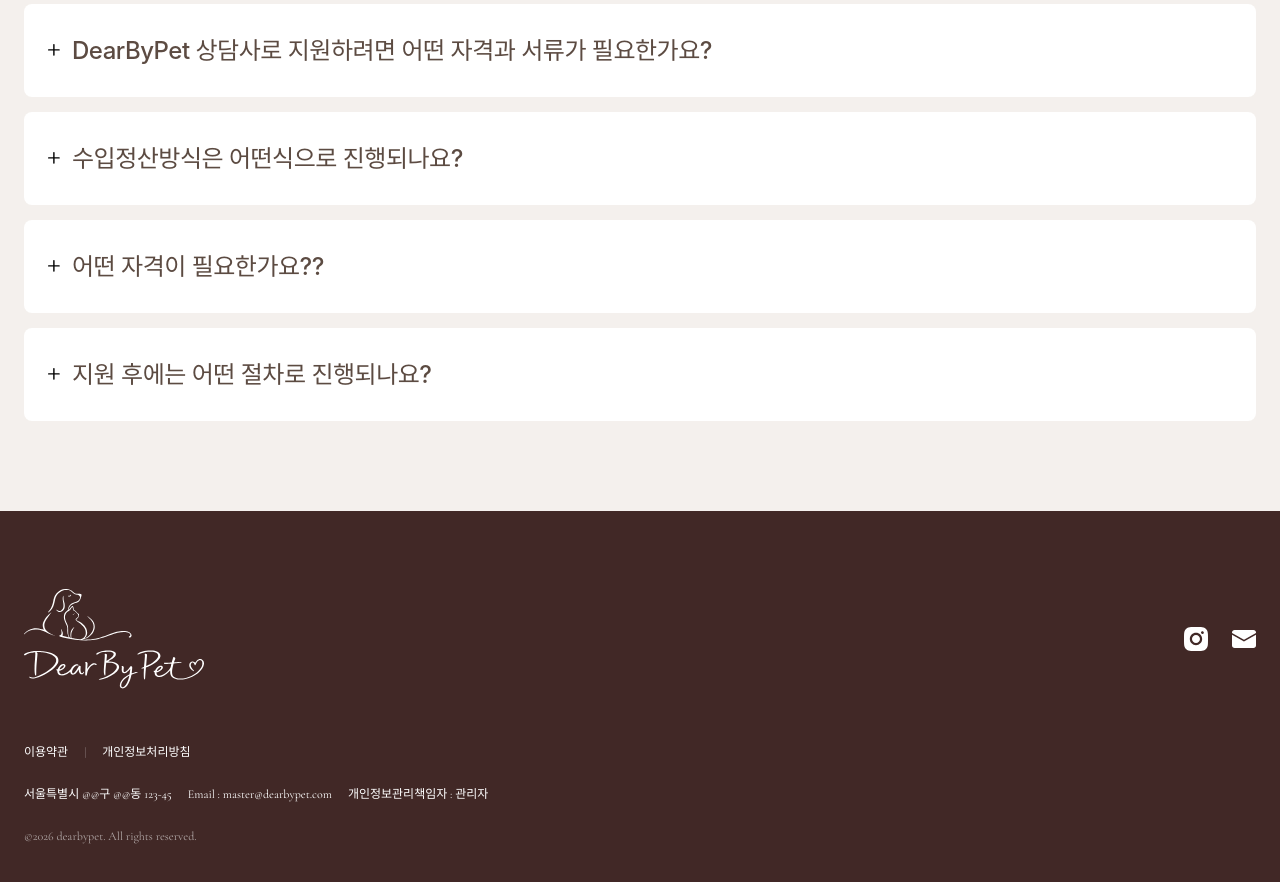
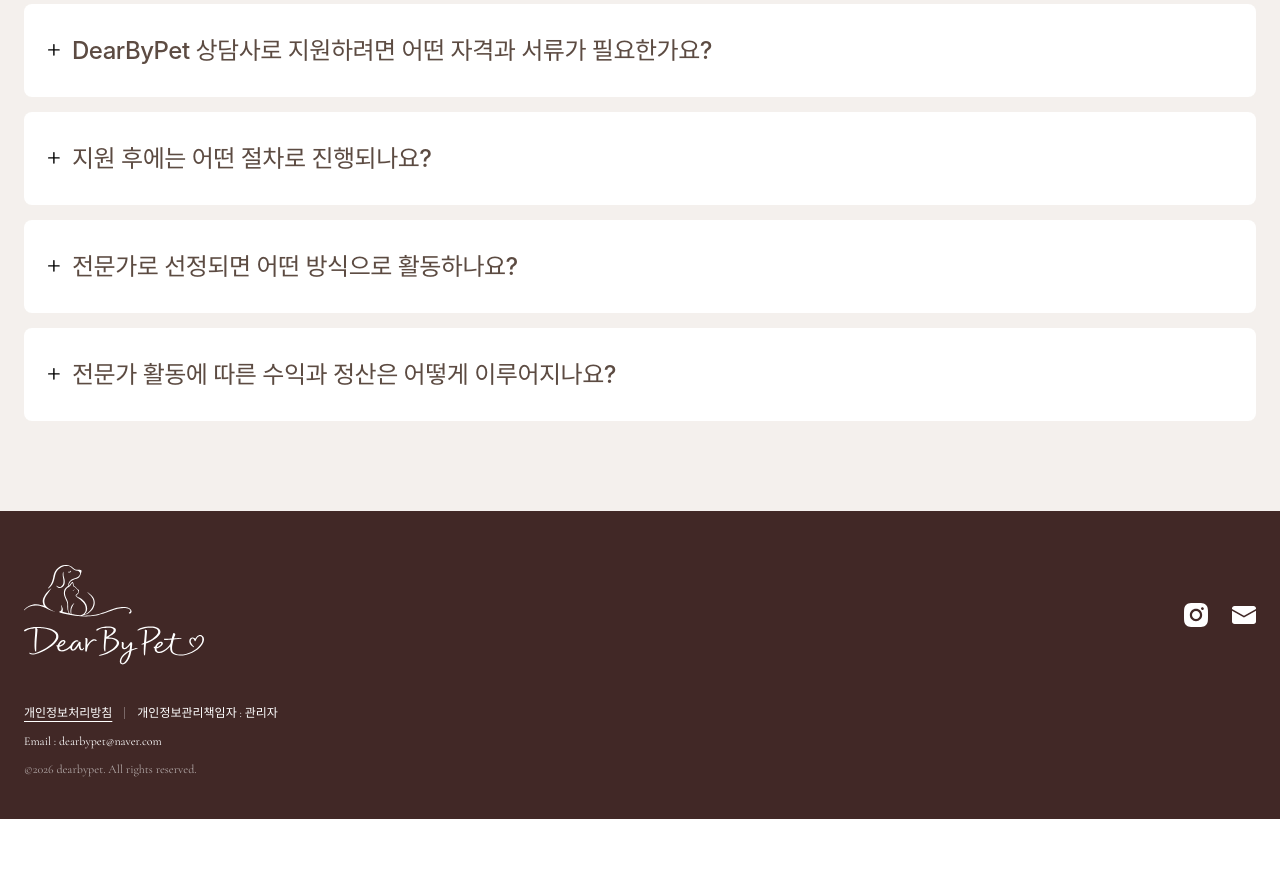
Before and after one commit to designaney-cpu/dearbypet, a Next.js app: page /expert in a window 1280 px wide. Shown: the part 3640-4522 px from the top of the page. After the commit the page ends 4459 px from the top, so only its background shows below. Built offline with nearby package versions, Linux system fonts and the light colour scheme; a web font is replaced by a local one.

Commit message:
Add files via upload

```diff
--- a/components/ExpertFAQ.tsx
+++ b/components/ExpertFAQ.tsx
@@ -2,27 +2,33 @@
 
 import { useId, useState } from "react";
 
-// 답변이 정해지면 각 answer의 문구만 바꿔주세요.
 const FAQ_ITEMS = [
   {
     id: "counselor",
     question: "DearByPet 상담사로 지원하려면 어떤 자격과 서류가 필요한가요?",
-    answer: "DearByPet 상담사로 지원하시려면 해당 분야의 상담 경험이나 관련 자격을 갖추고 계시면 좋습니다. 반려동물과 보호자 모두에게 공감하며 상담할 수 있는 분이라면 누구든 지원하실 수 있으며 전문 상담 경력이나 관련 자격증을 보유하신 분은 우대해 드립니다.",
+    answer: `DearByPet 상담사로 지원하시려면 해당 분야의 상담 경험이나 관련 자격이 필요합니다.
+반려동물과 보호자의 마음에 공감하며 따뜻한 상담을 제공할 수 있는 분을 기다립니다.
+전문 상담 경력이나 관련 자격증을 보유하신 분은 우대하며, 지원 시 이력서와 자격 및 경력을 확인할 수 있는 관련 서류를 제출해 주시기 바랍니다.`,
   },
   {
     id: "application",
-    question: "수입정산방식은 어떤식으로 진행되나요?",
-    answer: "답변 준비 중",
+    question: "지원 후에는 어떤 절차로 진행되나요?",
+    answer: `지원이 접수되면 제출해 주신 서류를 바탕으로 1차 심사를 진행합니다.
+서류 심사 통과자에 한해 인터뷰를 진행하며, 상담 경험과 전문성, DearByPet의 서비스 방향과의 적합성 등을 종합적으로 검토합니다.
+각 단계의 진행 결과와 이후 일정은 개별적으로 안내해 드립니다.`,
   },
   {
     id: "memorial-kit",
-    question: "어떤 자격이 필요한가요??",
-    answer: "답변 준비 중",
+    question: "전문가로 선정되면 어떤 방식으로 활동하나요?",
+    answer: `DearByPet 전문가는 기본적으로 전화상담 또는 Zoom을 활용한 온라인 상담 방식으로 활동하게 됩니다.
+내담자는 시간과 장소의 제약 없이 전문가와 상담할 수 있으며, 전문가는 각자의 전문 분야에 맞춰 비대면 상담을 진행합니다.
+구체적인 상담 일정과 진행 방식은 전문가와의 협의를 통해 안내해 드립니다.`,
   },
   {
     id: "insurance",
-    question: "지원 후에는 어떤 절차로 진행되나요?",
-    answer: "답변 준비 중",
+    question: "전문가 활동에 따른 수익과 정산은 어떻게 이루어지나요?",
+    answer: `전문가 활동을 통해 발생한 상담 수익은 DearByPet과 전문가가 사전에 협의한 수수료 기준에 따라 배분 및 정산됩니다.
+수수료 비율과 정산 주기, 지급 방식 등 구체적인 조건은 협업 계약 시 안내해 드리며, 상호 협의를 통해 투명하고 원활하게 정산이 이루어질 수 있도록 운영합니다.`,
   },
 ];
 
--- a/components/Footer.tsx
+++ b/components/Footer.tsx
@@ -1,15 +1,14 @@
 export default function Footer() {
   return (
-    <footer className="w-full">
-      {/* 아래쪽 Footer */}
-      <section className="bg-[#412826] px-6 py-16 text-white">
-
+    <footer className="w-full bg-[#412826] px-6 py-10 text-white">
       <div className="mx-auto max-w-[1356px]">
-
         {/* 로고 + SNS */}
         <div className="flex items-center justify-between">
-
-<a href="/" className="block shrink-0" aria-label="Dear By Pet 홈">
+          <a
+            href="/"
+            className="block shrink-0"
+            aria-label="Dear By Pet 홈"
+          >
             <img
               src="/images/bi_full_logo.svg"
               alt="Dear By Pet"
@@ -20,7 +19,12 @@ export default function Footer() {
           </a>
 
    <div className="flex items-center gap-6">
-  <a href="#" aria-label="인스타그램">
+  <a
+    href="https://www.instagram.com/dearbypet"
+    target="_blank"
+    rel="noopener noreferrer"
+    aria-label="인스타그램 (새 탭에서 열기)"
+  >
               <img
                 src="/images/sns_instagram.svg"
                 alt=""
@@ -30,7 +34,10 @@ export default function Footer() {
               />
             </a>
 
-  <a href="mailto:dearbypet@naver.com" aria-label="이메일 보내기">
+            <a
+              href="mailto:dearbypet@naver.com"
+              aria-label="이메일 보내기"
+            >
               <img
                 src="/images/sns_mail.svg"
                 alt=""
@@ -40,52 +47,40 @@ export default function Footer() {
               />
             </a>
           </div>
-
         </div>
 
-          {/* 약관 */}
-          <div className="mt-10 flex gap-4 text-[12px]">
-
-            <a href="#">
-              이용약관
-            </a>
-
-            <span className="opacity-40">
-              |
-            </span>
-
-            <a href="#">
+        {/* 개인정보처리방침 + 관리책임자 */}
+        <div className="mt-6 flex flex-wrap items-center gap-x-3 gap-y-2 text-[12px] leading-5">
+          <a
+            href="/privacy"
+            className="underline underline-offset-4 hover:text-white/70"
+          >
             개인정보처리방침
           </a>
 
+          <span
+            aria-hidden="true"
+            className="h-3 w-px bg-white/30"
+          />
+
+          <span>개인정보관리책임자 : 관리자</span>
         </div>
 
-          {/* 회사 정보 */}
-          <div className="mt-6 flex flex-wrap gap-x-4 gap-y-2 text-[12px]">
-
-            <span>
-              서울특별시 @@구 @@동 123-45
-            </span>
-
-            <span>
-              Email : master@dearbypet.com
-            </span>
-
-            <span>
-              개인정보관리책임자 : 관리자
-            </span>
-
-          </div>
+        {/* 이메일 */}
+        <p className="mt-2 text-[12px] leading-5">
+          <a
+            href="mailto:dearbypet@naver.com"
+            className="hover:text-white/70"
+          >
+            Email : dearbypet@naver.com
+          </a>
+        </p>
 
         {/* Copyright */}
-          <p className="mt-6 text-[12px] text-white/60">
+        <p className="mt-2 text-[12px] leading-5 text-white/60">
           ©2026 dearbypet. All rights reserved.
         </p>
-
       </div>
-
-      </section>
-
     </footer>
   );
 }
--- a/components/ServiceFAQ.tsx
+++ b/components/ServiceFAQ.tsx
@@ -7,22 +7,32 @@ const FAQ_ITEMS = [
   {
     id: "counselor",
     question: "펫로스 상담은 어떻게 진행되나요?",
-    answer: "펫로스 상담 서비스는 상담 예약, 결제 그리고 상담 진행까지 온라인으로 진행됩니다.디어바이펫 사이트에서 전화상담 또는 화상 상담을 선택 후 상담사와 예약시간을 정합니다. 결제를 하면 선택한 상담사로부터 전화 또는 줌(ZOOM) 링크가 발송됩니다.전화 또는 받은 링크로 줌 어플로 접속하여 예약한 시간에 상담을 받으시면 됩니다.",
+    answer: `DearByPet 홈페이지에서 전화 상담 또는 화상 상담을 선택하고, 상담사와 원하는 예약 일정을 정해 주세요.
+결제가 완료되면 예약한 상담 방식에 따라 전화 안내 또는 Zoom 접속 링크를 보내드립니다.
+예약한 시간에 전화를 받거나 안내받은 Zoom 링크로 접속하시면 편안하게 상담을 받으실 수 있습니다.`,
   },
   {
     id: "application",
     question: "서비스 신청 방법은 어떻게 되나요?",
-    answer: "답변 준비 중",
+    answer: `DearByPet 홈페이지에서 원하시는 서비스를 선택한 후, 안내에 따라 신청해 주세요.
+서비스 종류에 따라 필요한 정보를 입력하고 상담 또는 서비스 일정을 선택하시면 신청이 완료됩니다.
+신청이 접수되면 서비스별 진행 절차와 필요한 사항을 안내해 드립니다.
+궁금한 점이 있으시면 대표메일(dearbypet@naver.com)로 편하게 문의해 주세요.`,
   },
   {
     id: "memorial-kit",
     question: "장례지도 및 펫보험은 사이트에서 바로 신청 및 가입할 수 있나요?",
-    answer: "답변 준비 중",
+    answer: `장례지도 및 펫보험 서비스는 현재 홈페이지에서 직접 신청하거나 가입하는 방식이 아닌, 관련 서비스와 전문가를 안내하고 연결해 드리는 방식으로 운영됩니다.
+원하시는 서비스를 신청해 주시면 관련 절차와 이용 방법을 문자로 안내해 드리고, 전문가가 전화로 세부사항을 설명해 드립니다.
+펫보험의 경우 실제 가입은 해당 보험사의 가입 절차에 따라 진행됩니다.`,
   },
   {
     id: "insurance",
     question: "메모리얼 키트는 어떻게 구매할 수 있나요?",
-    answer: "답변 준비 중",
+    answer: `메모리얼 키트는 반려동물과 함께한 소중한 추억을 오래도록 간직할 수 있도록 제작하는 추모 상품입니다.
+DearByPet 홈페이지에서 메모리얼 키트 소개를 확인하신 후, 구매 또는 제작을 원하시면 문의해 주세요.
+제작 가능한 상품과 주문 방법, 비용 및 소요 기간을 안내해 드립니다.
+상품에 따라 전문 제작자와 연결해 드릴 수 있습니다.`,
   },
 ];
 
```
Lines whose indentation alone changed are shown as unchanged.
